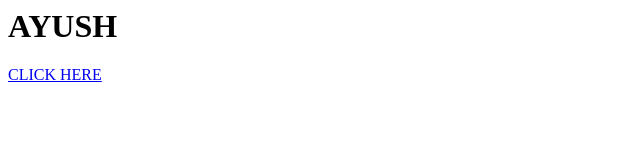
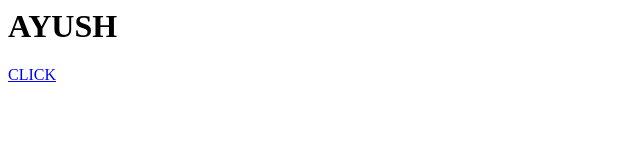
Before and after one commit to ayushriwas/web1, a plain HTML site: page index.html in a window 1280 px wide. Shown: the full height of the page, 0-640 px from the left. Drawn offline with Linux system fonts and the light colour scheme.

Commit message:
ANU Click

```diff
--- a/index.html
+++ b/index.html
@@ -1,2 +1,2 @@
 <h1>AYUSH</h1>
-<a href = "ANU.html">CLICK HERE</a>
+<a href = "ANU.html">CLICK</a>
```
